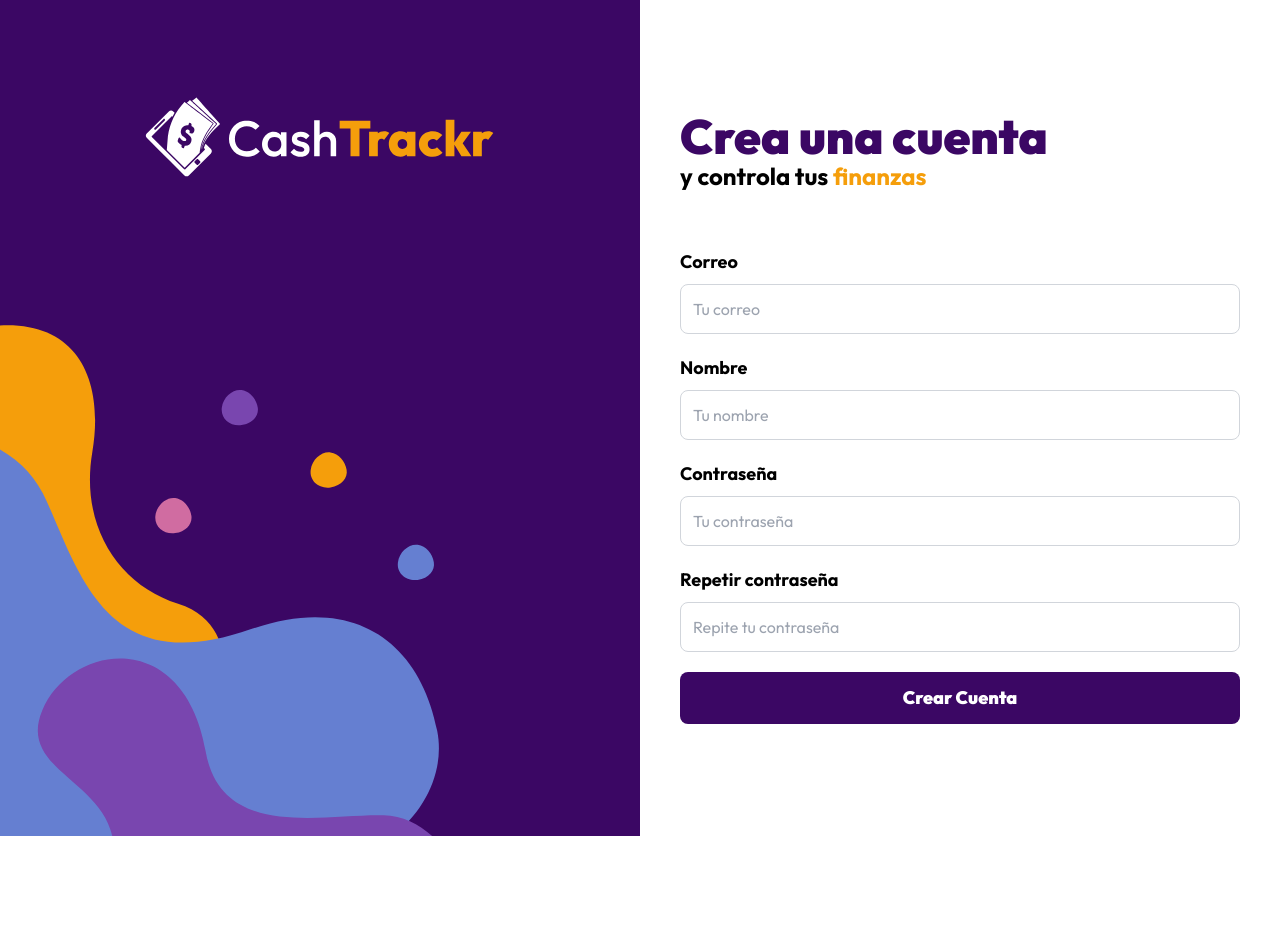
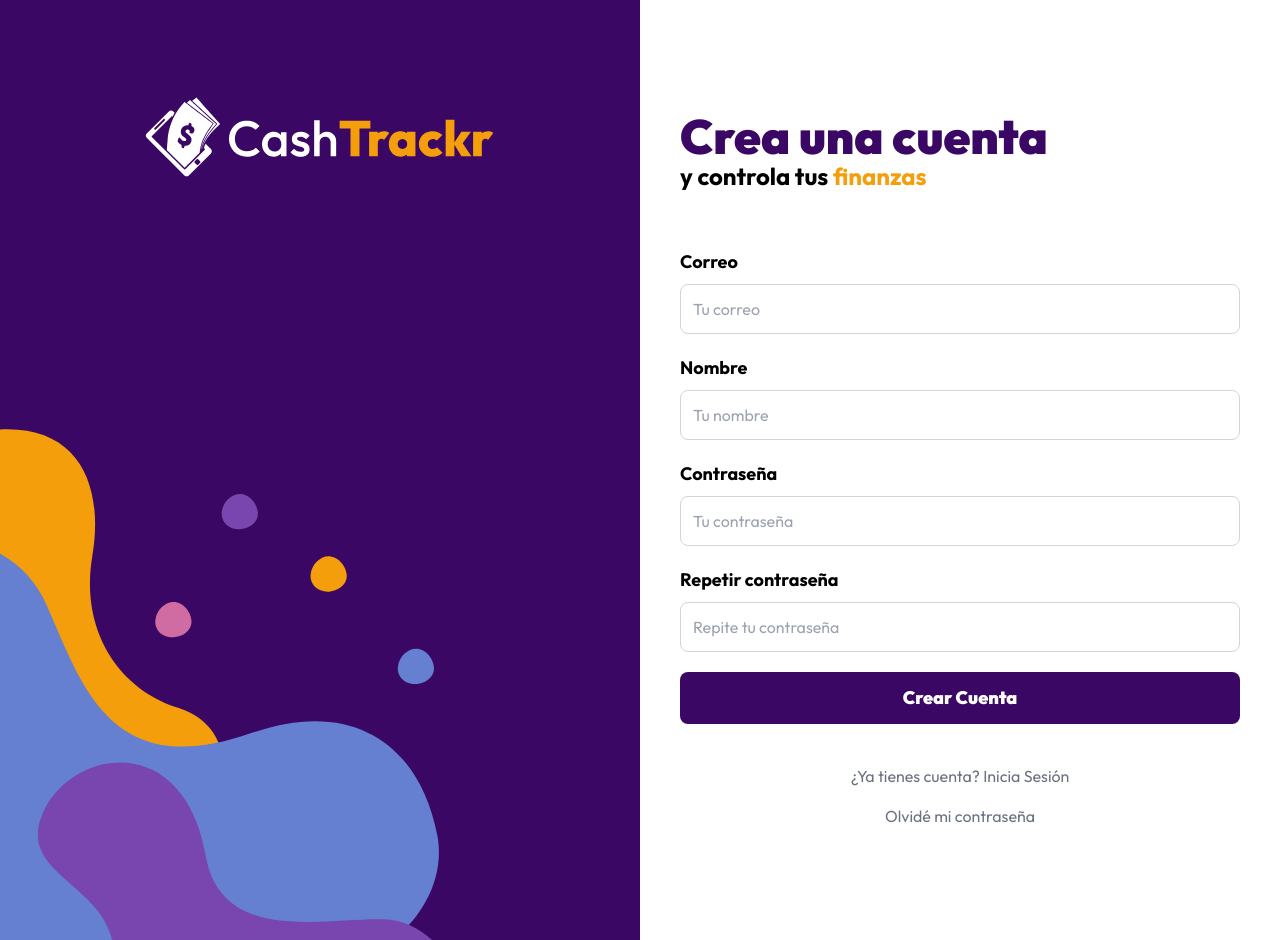
Before and after one commit to arielhurtado388/LukinFrontend, a Next.js app: page /auth/registro in a window 1280 px wide. Before the commit the page ends 836 px from the top, so only its background shows below. Built offline with nearby package versions, Linux system fonts and the light colour scheme.

Commit message:
Agregando routing en auth

```diff
--- a/app/auth/login/page.tsx
+++ b/app/auth/login/page.tsx
@@ -1,5 +1,6 @@
 import LoginForm from "@/components/auth/LoginForm";
 import type { Metadata } from "next";
+import Link from "next/link";
 
 export const metadata: Metadata = {
   title: "Lukin - Iniciar Sesión",
@@ -14,6 +15,15 @@
         y controla tus <span className="text-amber-500">finanzas</span>
       </p>
       <LoginForm />
+
+      <nav className="mt-10 flex flex-col space-y-4">
+        <Link className="text-center text-gray-500" href="/auth/registro">
+          ¿No tienes cuenta? Crea una
+        </Link>
+        <Link className="text-center text-gray-500" href="/auth/olvide">
+          Olvidé mi contraseña
+        </Link>
+      </nav>
     </>
   );
 }
--- a/app/auth/olvide/page.tsx
+++ b/app/auth/olvide/page.tsx
@@ -1,5 +1,6 @@
 import OlvideForm from "@/components/auth/OlvideForm";
 import type { Metadata } from "next";
+import Link from "next/link";
 
 export const metadata: Metadata = {
   title: "Lukin - Olvidé mi contraseña",
@@ -17,6 +18,15 @@
       </p>
 
       <OlvideForm />
+
+      <nav className="mt-10 flex flex-col space-y-4">
+        <Link className="text-center text-gray-500" href="/auth/login">
+          ¿Ya tienes cuenta? Inicia Sesión
+        </Link>
+        <Link className="text-center text-gray-500" href="/auth/registro">
+          ¿No tienes cuenta? Crea una
+        </Link>
+      </nav>
     </>
   );
 }
--- a/app/auth/registro/page.tsx
+++ b/app/auth/registro/page.tsx
@@ -1,5 +1,6 @@
 import RegistroForm from "@/components/auth/RegistroForm";
 import type { Metadata } from "next";
+import Link from "next/link";
 
 export const metadata: Metadata = {
   title: "Lukin - Crear Cuenta",
@@ -15,6 +16,15 @@
       </p>
 
       <RegistroForm />
+
+      <nav className="mt-10 flex flex-col space-y-4">
+        <Link className="text-center text-gray-500" href="/auth/login">
+          ¿Ya tienes cuenta? Inicia Sesión
+        </Link>
+        <Link className="text-center text-gray-500" href="/auth/olvide">
+          Olvidé mi contraseña
+        </Link>
+      </nav>
     </>
   );
 }
```
